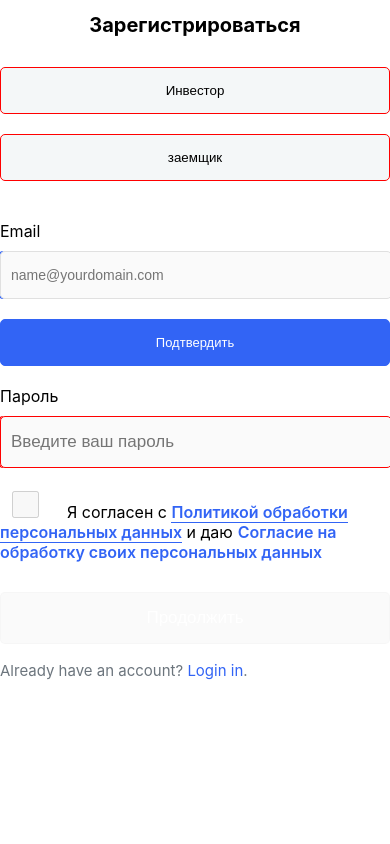
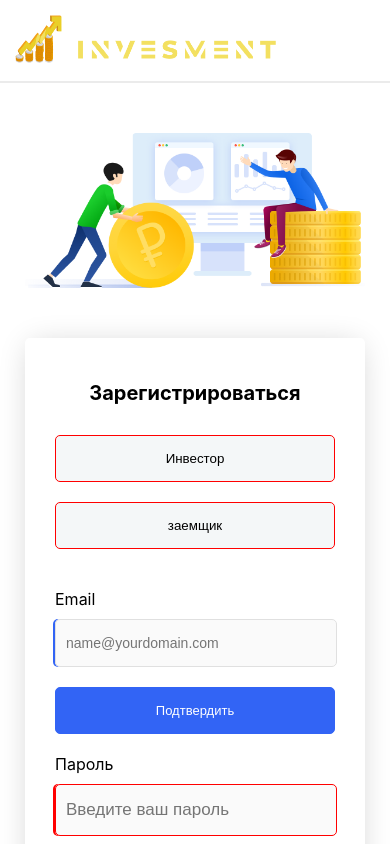
Before and after one commit to x-dew/investment, a React (Create React App) app: page /register in a window 390 px wide. Shown: the top 844 px of the page. Built offline with nearby package versions, Linux system fonts and the light colour scheme.

Commit message:
AuthWrap

```diff
--- a/src/App.js
+++ b/src/App.js
@@ -24,36 +24,37 @@ function App() {
     return (
         <div className="App" style={color === 0 ? {background: lightColor} : {background: darkColor}}>
             <Routes>
-                <Route path='/'
-                       element={<Register
-                           color={color}
-                           darkColor={darkColor}
-                           lightColor={lightColor}
-                           setColor={setColor}
-                       />}
-                />
                 <Route path="login"
-                       element={<SignIn
+                       element={
+                    <SignIn
                            authorization={authorization}
                            dispatchAuthorization={dispatchAuthorization}
-                       />}
+                       />
+                }
                 />
                 <Route path="register"
-                       element={<SignUp
+                       element={
+                    <SignUp
                            signUpReduce={signUpReduce}
-                           dispatchSignUp={dispatchSignUp}/>}
+                           dispatchSignUp={dispatchSignUp}
+                    />
+                }
                 />
                 <Route path="registerPhone"
-                       element={<RegisterName
+                       element={
+                    <RegisterName
                            signUpReduce={signUpReduce}
                            dispatchSignUp={dispatchSignUp}
-                       />}
+                       />
+                }
                 />
                 <Route
-                    path='profile'
-                    element={<Profile
+                    path='/'
+                    element={
+                    <Profile
                         signUpReduce={signUpReduce}
-                    />}
+                    />
+                }
                 />
             </Routes>
         </div>
--- /dev/null
+++ b/src/components/wrappers/AuthWrap/index.css
@@ -0,0 +1,84 @@
+.register {
+    display: flex;
+    align-items: center;
+    justify-content: space-evenly;
+    height: 100%;
+    min-height: 1000px;
+    max-height: 1000px;
+    padding: 0 25px;
+}
+
+.registerData {
+    width: 100%;
+    max-width: 600px;
+    box-shadow: 0 2px 30px -6px rgb(0 0 0 / 20%);
+    border-radius: 5px;
+    padding: 30px;
+    margin-left: 20px;
+}
+
+.registerDataColor {
+    color: white;
+    box-shadow: 0 0 10px 0 #131722;
+    border: 1px solid #2a2e39;
+}
+
+.registerDataColor input {
+    background: #131722;
+    color: white;
+}
+
+
+.registerData p {
+    text-align: center;
+}
+
+.registerСhoose {
+    color: #6c757d;
+    font-size: 15px;
+}
+
+.registerСhoose a {
+    text-decoration: none;
+    color: #3264f5;
+}
+
+@media screen and (max-width: 1650px) {
+    .registerImg {
+        width: 100%;
+        max-width: 1000px;
+    }
+}
+
+@media screen and (max-width: 1495px) {
+    .registerImg {
+        max-width: 800px;
+    }
+}
+
+@media screen and (max-width: 1200px) {
+    .registerImg {
+        width: 100%;
+        margin: 50px 0;
+    }
+
+    .register{
+        flex-direction: column;
+    }
+}
+
+@media screen and (max-width: 700px){
+    .registerData{
+        max-width: 400px;
+        margin-left: 0;
+    }
+}
+
+@media screen and (max-width: 500px){
+    .registerData{
+        width: auto;
+    }
+    .register{
+        justify-content: start;
+    }
+}
--- /dev/null
+++ b/src/components/wrappers/AuthWrap/index.jsx
@@ -0,0 +1,27 @@
+import React, {useState} from 'react';
+import Logo from "../../../imgInvestvent/logo.png";
+import Invest from "../../../imgInvestvent/invest.png";
+import Img from "../../../imgInvestvent/logoRegister.png";
+import './index.css'
+
+const AuthWrap = ({children}) => {
+
+    return (
+        <div className='registerUser'>
+            <div className='logotype'>
+                <div className='logo'>
+                    <img className='imgLogo' src={Logo} alt=""/>
+                    <img className='imgLogoInvest' src={Invest} alt=""/>
+                </div>
+            </div>
+            <div className='register'>
+                <img className='registerImg' src={Img} alt=""/>
+                <div className='registerData'>
+                    {children}
+                </div>
+            </div>
+        </div>
+    )
+}
+
+export default AuthWrap;
--- a/src/register/SignIn/SignIn.js
+++ b/src/register/SignIn/SignIn.js
@@ -1,7 +1,8 @@
-import React from "react";
+import React, {useState} from "react";
 import './SignIn.css'
 import axios from "axios";
 import {Link} from "react-router-dom";
+import AuthWrap from "../../components/wrappers/AuthWrap";
 
 const SignIn = ({authorization, dispatchAuthorization}) => {
 
@@ -14,17 +15,24 @@ const SignIn = ({authorization, dispatchAuthorization}) => {
         })
     }
 
+    const [profile,setProfile] = useState('/login')
     const authorizationDate = () => {
         axios.post('https://api.investonline.su/api/v1/clients/web/login', {
             email: authorization.email,
             password: authorization.password
         }).then((resp) => {
-            console.log(resp)}).catch((error) => {
+            setProfile('/')
+            console.log(resp)})
+            .catch((error) => {
             console.log(error)
         })
     }
 
+
+
+
     return (
+        <AuthWrap>
             <div className='signIn'>
                 <h1>Войти</h1>
                 <div className='email'>
@@ -56,7 +64,8 @@ const SignIn = ({authorization, dispatchAuthorization}) => {
                 <button
                     onClick={() => [authorizationDate()]}
                     className="signButton">
-               Sign in
+                    <Link to={profile}> Sign in</Link>
+
                 </button>
                 <p className="text-center">
                     <small className="registerСhoose">
@@ -64,6 +73,7 @@ const SignIn = ({authorization, dispatchAuthorization}) => {
                     </small>
                 </p>
             </div>
+        </AuthWrap>
     )
 }
 
--- a/src/register/SignUp/SignUp.js
+++ b/src/register/SignUp/SignUp.js
@@ -2,6 +2,7 @@ import React, {useEffect, useState} from "react";
 import './SignUp.css'
 import {Link} from "react-router-dom";
 import axios from "axios";
+import AuthWrap from "../../components/wrappers/AuthWrap";
 
 
 const SignUp = ({dispatchSignUp, signUpReduce}) => {
@@ -59,6 +60,7 @@ const SignUp = ({dispatchSignUp, signUpReduce}) => {
 
 
     return (
+        <AuthWrap>
             <div className='signUp'>
                 <h1>Зарегистрироваться</h1>
                 <div className='chooseCategory'>
@@ -204,15 +206,17 @@ const SignUp = ({dispatchSignUp, signUpReduce}) => {
                     disabled={checkbox === false}
                     className="signButton"
                 >
-                <Link disabled={checkbox === false} className="signButtonLink" to="registerPhone">Продолжить</Link>
+                    <Link disabled={checkbox === false} className="signButtonLink" to="/registerPhone">Продолжить</Link>
 
                 </button>
                 <p className="text-center">
                 <span className="registerСhoose">
-                    Already have an account? <Link to="login">Login in</Link>.
+                    Already have an account? <Link to="/login">Login in</Link>.
                 </span>
                 </p>
             </div>
+        </AuthWrap>
+
     )
 }
 
--- a/src/register/register.js
+++ b/src/register/register.js
@@ -10,7 +10,7 @@ import Logo from "../imgInvestvent/logo.png";
 import Invest from "../imgInvestvent/invest.png";
 
 
-const Register = ({color,lightColor,darkColor,setColor,Child}) => {
+const Register = ({color,lightColor,darkColor,setColor}) => {
 
 
     return (
--- a/src/register/registerName/registerName.js
+++ b/src/register/registerName/registerName.js
@@ -3,6 +3,7 @@ import './registerName.css'
 import {Link} from "react-router-dom";
 import axios from "axios";
 import MaskedInput from 'react-text-mask'
+import AuthWrap from "../../components/wrappers/AuthWrap";
 
 
 const RegisterName = ({dispatchSignUp, signUpReduce}) => {
@@ -67,6 +68,7 @@ const RegisterName = ({dispatchSignUp, signUpReduce}) => {
 
 
     return (
+        <AuthWrap>
             <div className="registerName">
                 <h1>Зарегистрироваться</h1>
                 <div className='registerFace'>
@@ -179,7 +181,8 @@ const RegisterName = ({dispatchSignUp, signUpReduce}) => {
                     </div>
                     <div className='password'>
                         <label className="">ФИО</label>
-                    <div className={checkCode === null ? 'inputPasswordDisabled inputTop' : "inputPassword inputTop"}>
+                        <div
+                            className={checkCode === null ? 'inputPasswordDisabled inputTop' : "inputPassword inputTop"}>
                             <input
                                 disabled={signUpReduce.phone_code === ''}
                                 onChange={(e) => {
@@ -202,11 +205,11 @@ const RegisterName = ({dispatchSignUp, signUpReduce}) => {
                         }}
 
                     >
-                    <Link className="signButtonLink" to="/">Создать аккаунт</Link>
-
+                        <Link className="signButtonLink" to="/login">Создать аккаунт</Link>
                     </button>
                 </div>
             </div>
+        </AuthWrap>
     )
 }
 
```
Lines whose indentation alone changed are shown as unchanged.
